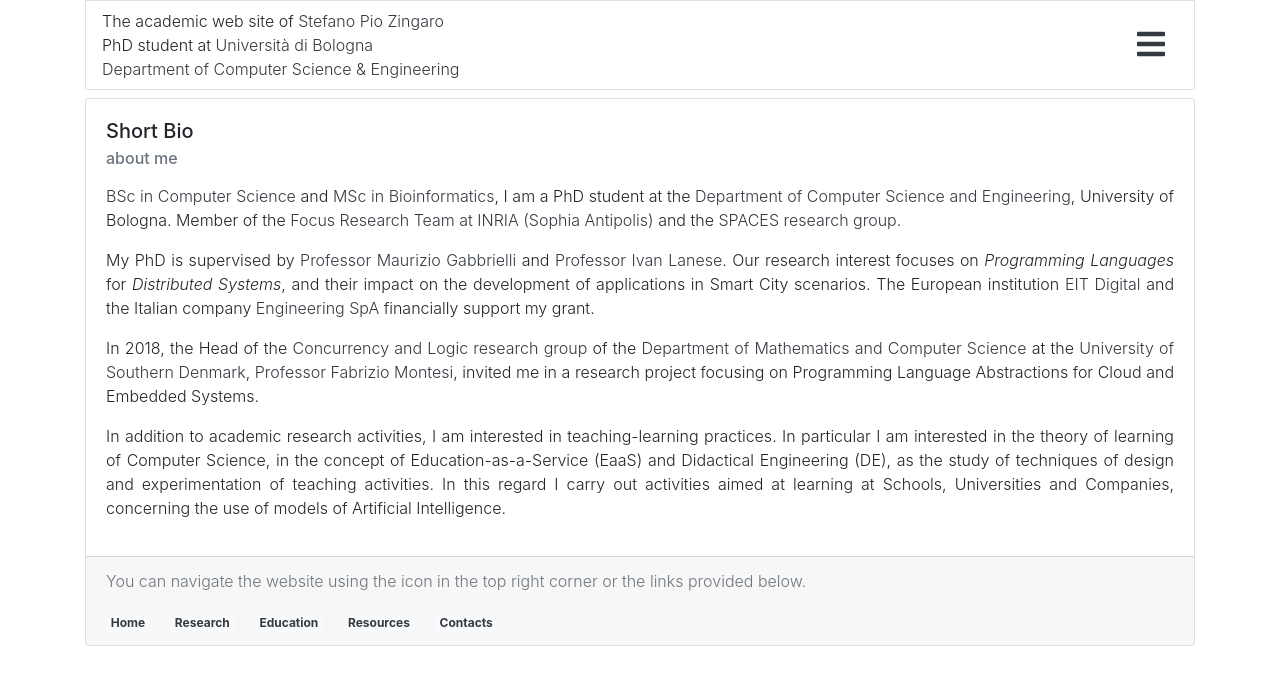
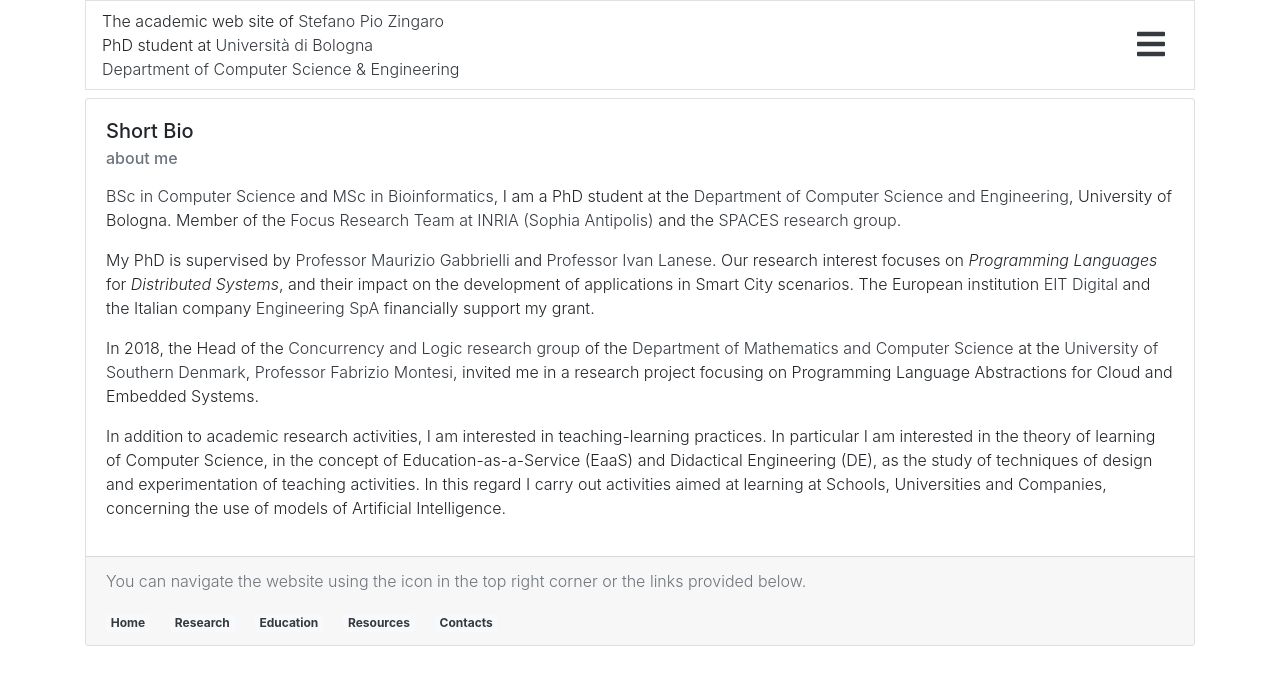
Before and after one commit to saltgz/saltgz.github.io, a Jekyll site: the page built from index.md, in a window 1280 px wide. Shown: the top 685 px of the page. Built offline with Jekyll 4.4.1, drawn with Linux system fonts in a browser that asks for light colours; nearby versions of some CDN libraries.

Commit message:
Update default.html
Removing justficationn for readability.

```diff
--- a/_layouts/default.html
+++ b/_layouts/default.html
@@ -7,7 +7,7 @@
     style="font-weight:{{ site.data.style.main.font_weight }}"
   >
     <header class="border">{%- include header.html -%}</header>
-    <main id="content" role="main" class="py-2 text-justify">
+    <main id="content" role="main" class="py-2">
       {{ content | markdownify }}
     </main>
     {%- if site.data.style.header.navigation == false -%}
```
